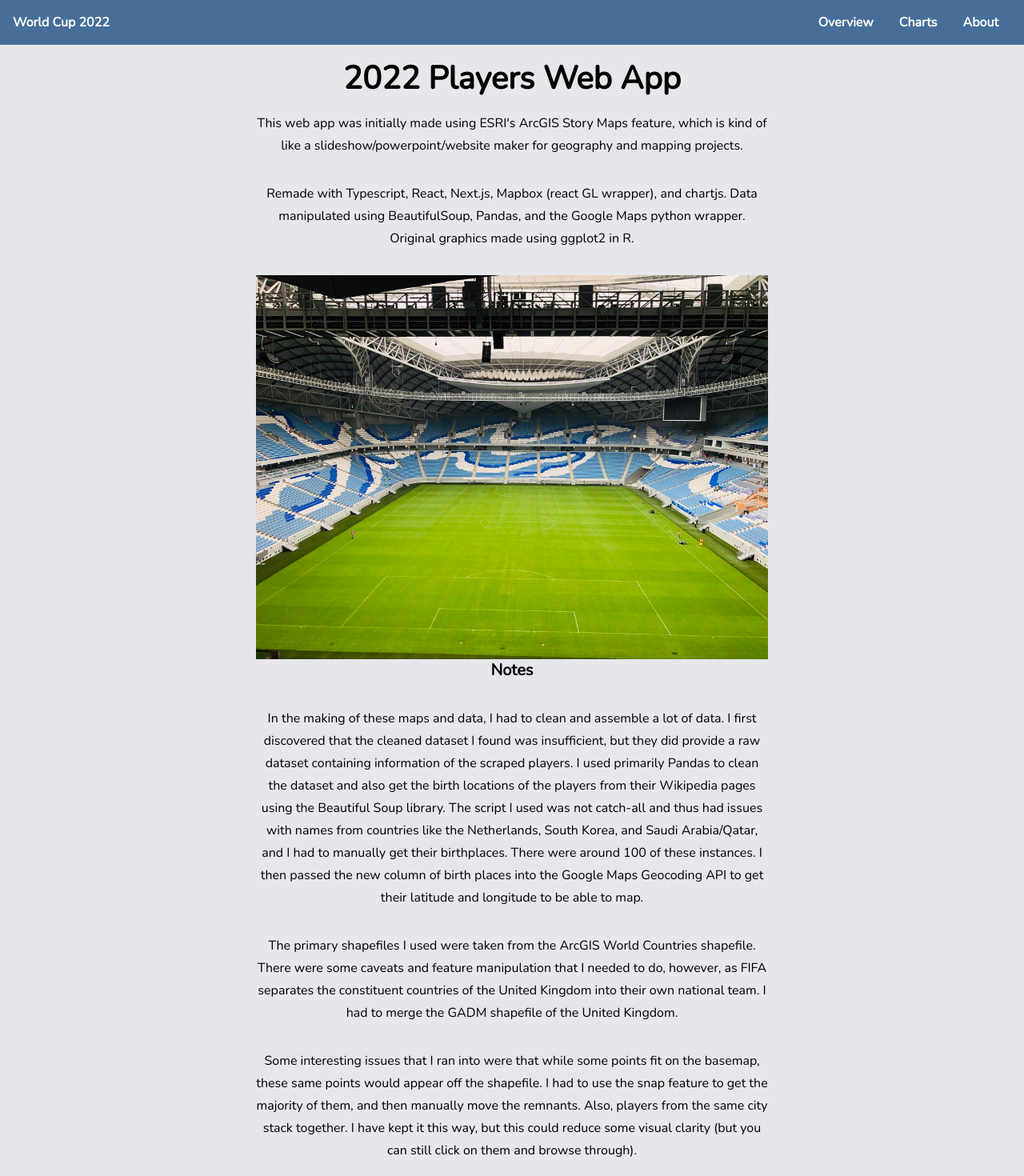
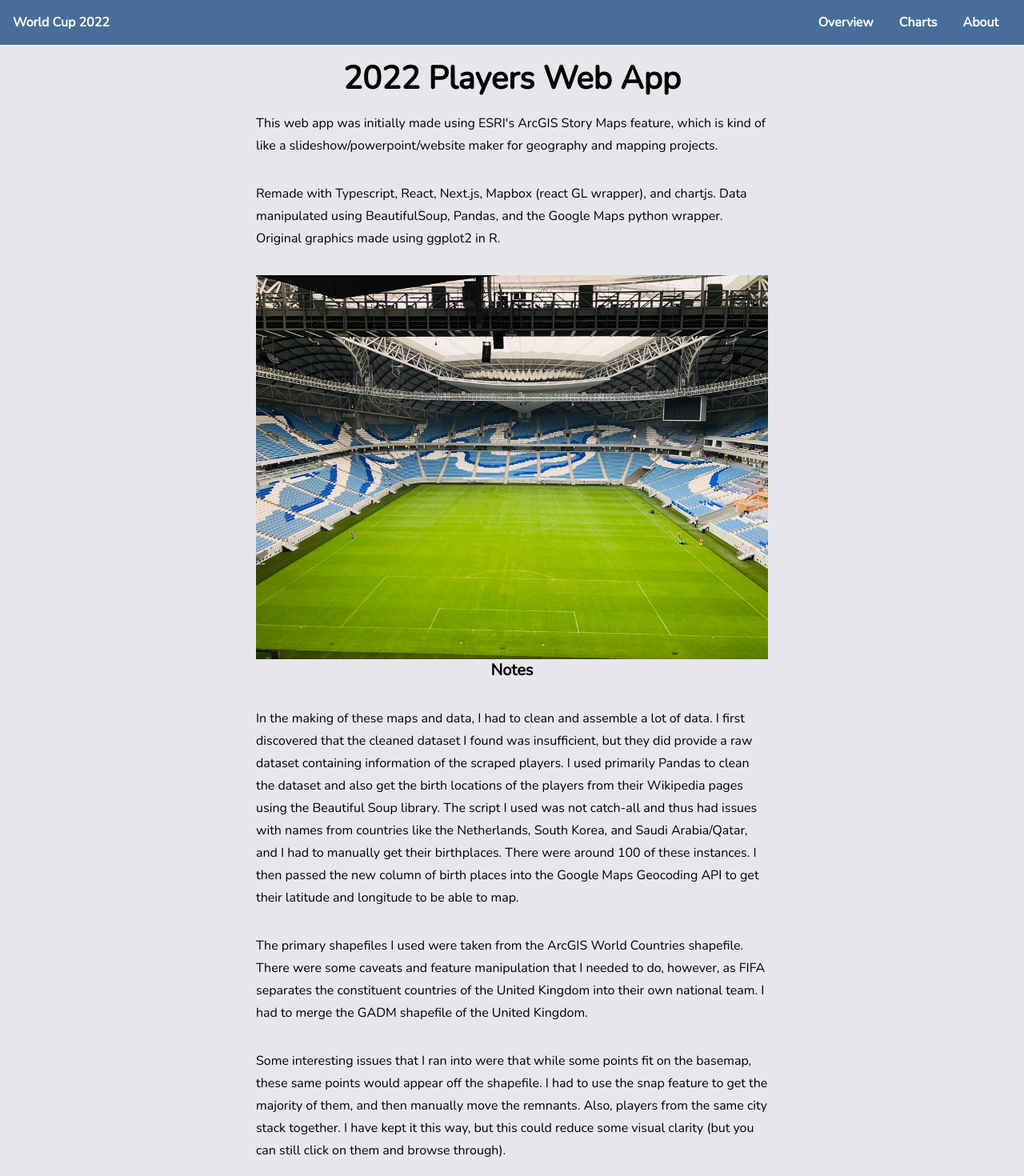
Before and after one commit to wesngu28/world-cup-players, a Next.js app: page /about in a window 1280 px wide. Shown: the top 1470 px of the page at 80% size. Built offline with nearby package versions, Linux system fonts and the light colour scheme.

Commit message:
dont want these centered

```diff
--- a/app/about/page.tsx
+++ b/app/about/page.tsx
@@ -8,18 +8,18 @@ export default function About() {
       <h2 className={"mt-8 mb-8 font-bold leading-5 text-[2.5rem] font-robotomono"}>
         2022 Players Web App
       </h2>
-      <p className={'mb-8 md:text-center p-2 md:w-2/4 md:p-0 leading-7'}>
+      <p className={'mb-8 p-2 md:w-2/4 md:p-0 leading-7'}>
         This web app was initially made using ESRI&apos;s ArcGIS Story Maps feature, which is kind of like a slideshow/powerpoint/website
         maker for geography and mapping projects.
       </p>
-      <p className={'mb-8 md:text-center p-2 md:w-2/4 md:p-0 leading-7'}>
+      <p className={'mb-8 p-2 md:w-2/4 md:p-0 leading-7'}>
         Remade with Typescript, React, Next.js, Mapbox (react GL wrapper), and chartjs. Data manipulated using BeautifulSoup, Pandas, and the Google Maps
         python wrapper.
         Original graphics made using ggplot2 in R.
       </p>
-      <Image alt={"Al Janoub Stadium"} className={"md:text-center p-2 w-3/4 md:w-2/4 md:p-0"} src={qatar} />
+      <Image alt={"Al Janoub Stadium"} className={"p-2 w-3/4 md:w-2/4 md:p-0"} src={qatar} />
       <p className={'mb-8 font-bold text-xl'}>Notes</p>
-      <p className={'mb-8 md:text-center p-2 md:w-2/4 md:p-0 leading-7'}>
+      <p className={'mb-8 p-2 md:w-2/4 md:p-0 leading-7'}>
       In the making of these maps and data, I had to clean and assemble a lot of data. I first discovered that the cleaned dataset I found was
       insufficient, but they did provide a raw dataset containing information of the scraped players. I used primarily Pandas to clean the dataset
       and also get the birth locations of the players from their Wikipedia pages using the Beautiful Soup library. The script I used was not
@@ -27,12 +27,12 @@ export default function About() {
       manually get their birthplaces. There were around 100 of these instances. I then passed the new column of birth places into the Google Maps
       Geocoding API to get their latitude and longitude to be able to map.
       </p>
-      <p className={'mb-8 md:text-center p-2 md:w-2/4 md:p-0 leading-7'}>
+      <p className={'mb-8 p-2 md:w-2/4 md:p-0 leading-7'}>
         The primary shapefiles I used were taken from the ArcGIS World Countries shapefile. There were some caveats and feature manipulation that
         I needed to do, however, as FIFA separates the constituent countries of the United Kingdom into their own national team. I had to merge the GADM
         shapefile of the United Kingdom.
       </p>
-      <p className={'mb-8 md:text-center p-2 md:w-2/4 md:p-0 leading-7'}>
+      <p className={'mb-8 p-2 md:w-2/4 md:p-0 leading-7'}>
         Some interesting issues that I ran into were that while some points fit on the basemap, these same points would appear off the shapefile. I had to use
         the snap feature to get the majority of them, and then manually move the remnants. Also, players from the same city stack together. I have kept it this way,
          but this could reduce some visual clarity (but you can still click on them and browse through).
```
